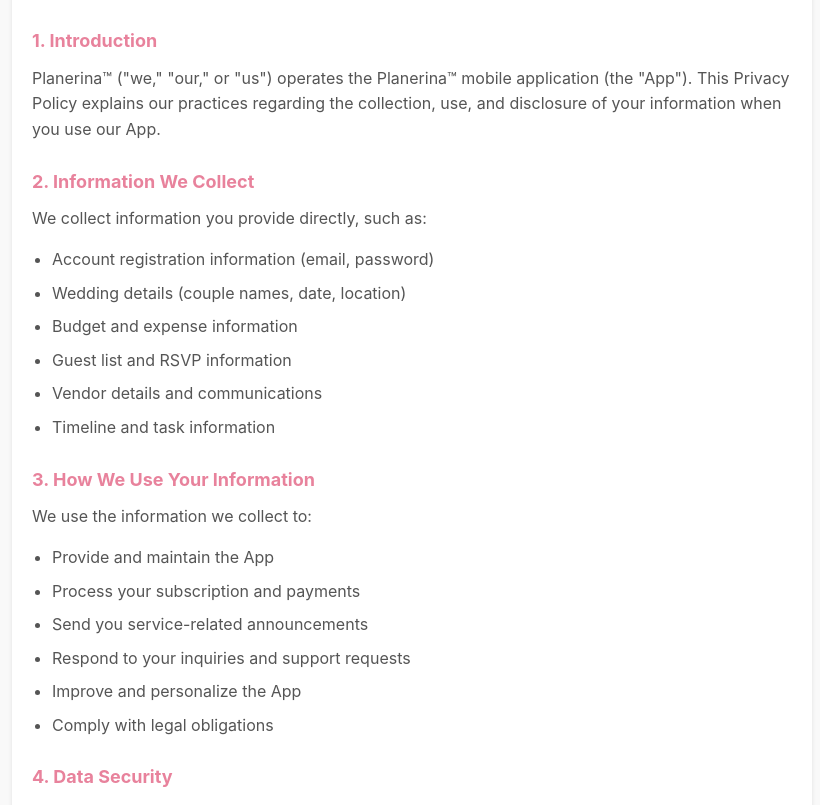
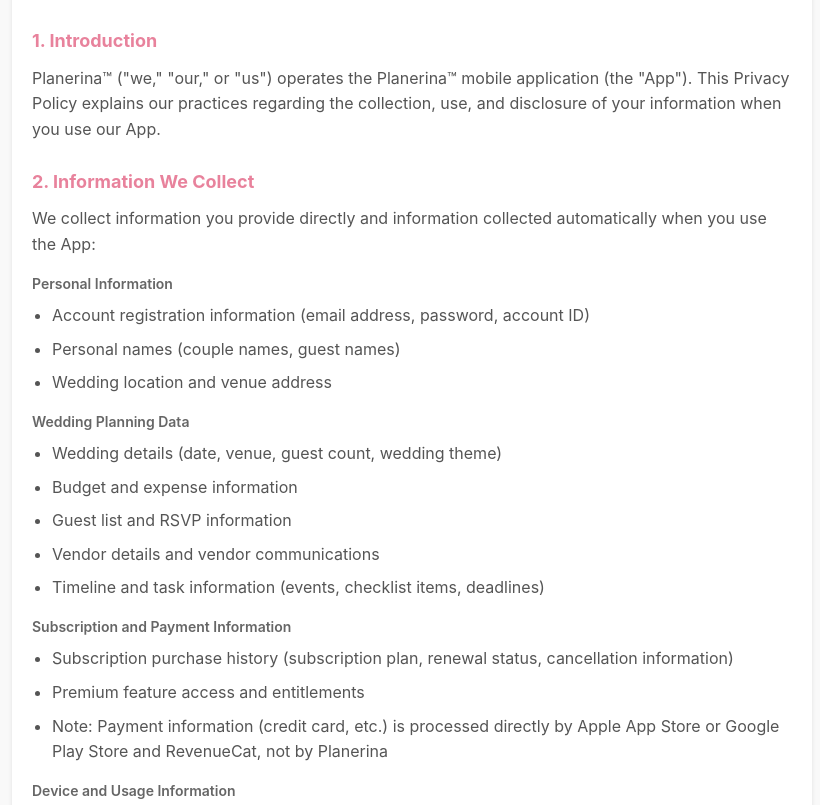
Before and after one commit to Tash187/Planerina-app, a plain HTML site: page privacy.html in a window 1280 px wide. Shown: the part 117-922 px from the top of the page, without its empty margins (228-1048 px from the left). Drawn offline with Linux system fonts and the light colour scheme.

Commit message:
Update privacy.html

```diff
--- a/privacy.html
+++ b/privacy.html
@@ -39,6 +39,13 @@
             margin-bottom: 10px;
             font-size: 18px;
         }
+        h3 {
+            color: #666;
+            margin-top: 15px;
+            margin-bottom: 8px;
+            font-size: 14px;
+            font-weight: 600;
+        }
         p {
             margin-bottom: 15px;
             color: #555;
@@ -62,24 +69,48 @@
         <p>Planerina™ ("we," "our," or "us") operates the Planerina™ mobile application (the "App"). This Privacy Policy explains our practices regarding the collection, use, and disclosure of your information when you use our App.</p>
 
         <h2>2. Information We Collect</h2>
-        <p>We collect information you provide directly, such as:</p>
+        <p>We collect information you provide directly and information collected automatically when you use the App:</p>
+
+        <h3>Personal Information</h3>
         <ul>
-            <li>Account registration information (email, password)</li>
-            <li>Wedding details (couple names, date, location)</li>
+            <li>Account registration information (email address, password, account ID)</li>
+            <li>Personal names (couple names, guest names)</li>
+            <li>Wedding location and venue address</li>
+        </ul>
+
+        <h3>Wedding Planning Data</h3>
+        <ul>
+            <li>Wedding details (date, venue, guest count, wedding theme)</li>
             <li>Budget and expense information</li>
             <li>Guest list and RSVP information</li>
-            <li>Vendor details and communications</li>
-            <li>Timeline and task information</li>
+            <li>Vendor details and vendor communications</li>
+            <li>Timeline and task information (events, checklist items, deadlines)</li>
+        </ul>
+
+        <h3>Subscription and Payment Information</h3>
+        <ul>
+            <li>Subscription purchase history (subscription plan, renewal status, cancellation information)</li>
+            <li>Premium feature access and entitlements</li>
+            <li>Note: Payment information (credit card, etc.) is processed directly by Apple App Store or Google Play Store and RevenueCat, not by Planerina</li>
+        </ul>
+
+        <h3>Device and Usage Information</h3>
+        <ul>
+            <li>Device identifiers (Firebase installation ID, advertising identifier)</li>
+            <li>App interactions (pages visited, features used, buttons tapped)</li>
+            <li>Crash logs and app performance diagnostics (crash reports, loading times, performance metrics)</li>
+            <li>App usage analytics</li>
         </ul>
 
         <h2>3. How We Use Your Information</h2>
         <p>We use the information we collect to:</p>
         <ul>
-            <li>Provide and maintain the App</li>
-            <li>Process your subscription and payments</li>
-            <li>Send you service-related announcements</li>
+            <li>Provide and maintain the App and its features</li>
+            <li>Process your subscription and manage premium access</li>
+            <li>Send you service-related announcements and updates</li>
             <li>Respond to your inquiries and support requests</li>
-            <li>Improve and personalize the App</li>
+            <li>Improve and personalize the App experience</li>
+            <li>Monitor app performance and fix bugs</li>
             <li>Comply with legal obligations</li>
         </ul>
 
```
